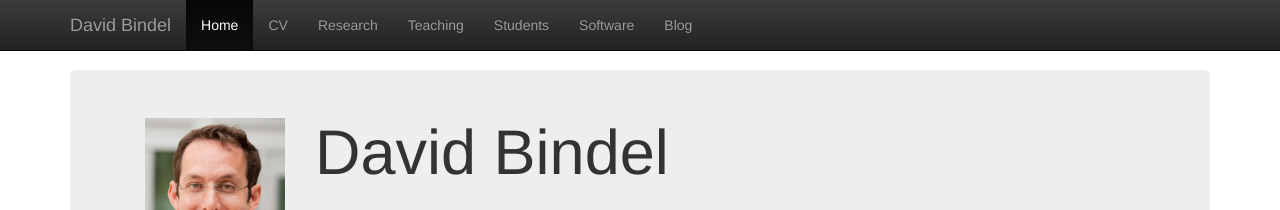
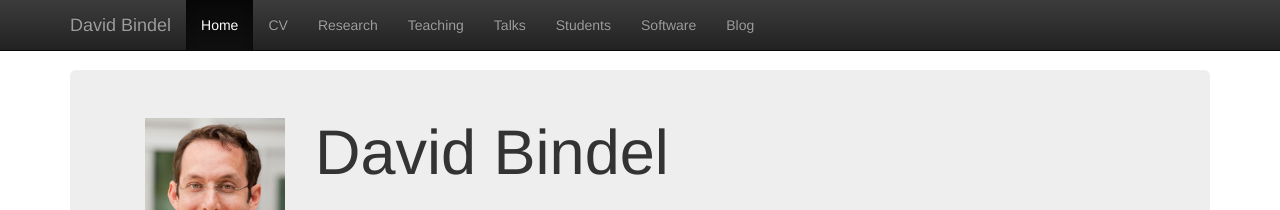
Before and after one commit to dbindel/cornell_web, a Jekyll site: the page built from index.html, in a window 1280 px wide. Shown: the top 210 px of the page. Built offline with Jekyll 4.4.1, drawn with Linux system fonts in a browser that asks for light colours; nearby versions of some CDN libraries.

Commit message:
Added talks to nav page.

```diff
--- a/_data/navpages.yml
+++ b/_data/navpages.yml
@@ -6,6 +6,8 @@
   name: Research
 - link: teaching
   name: Teaching
+- link: talks
+  name: Talks
 - link: students
   name: Students
 - link: software
```
